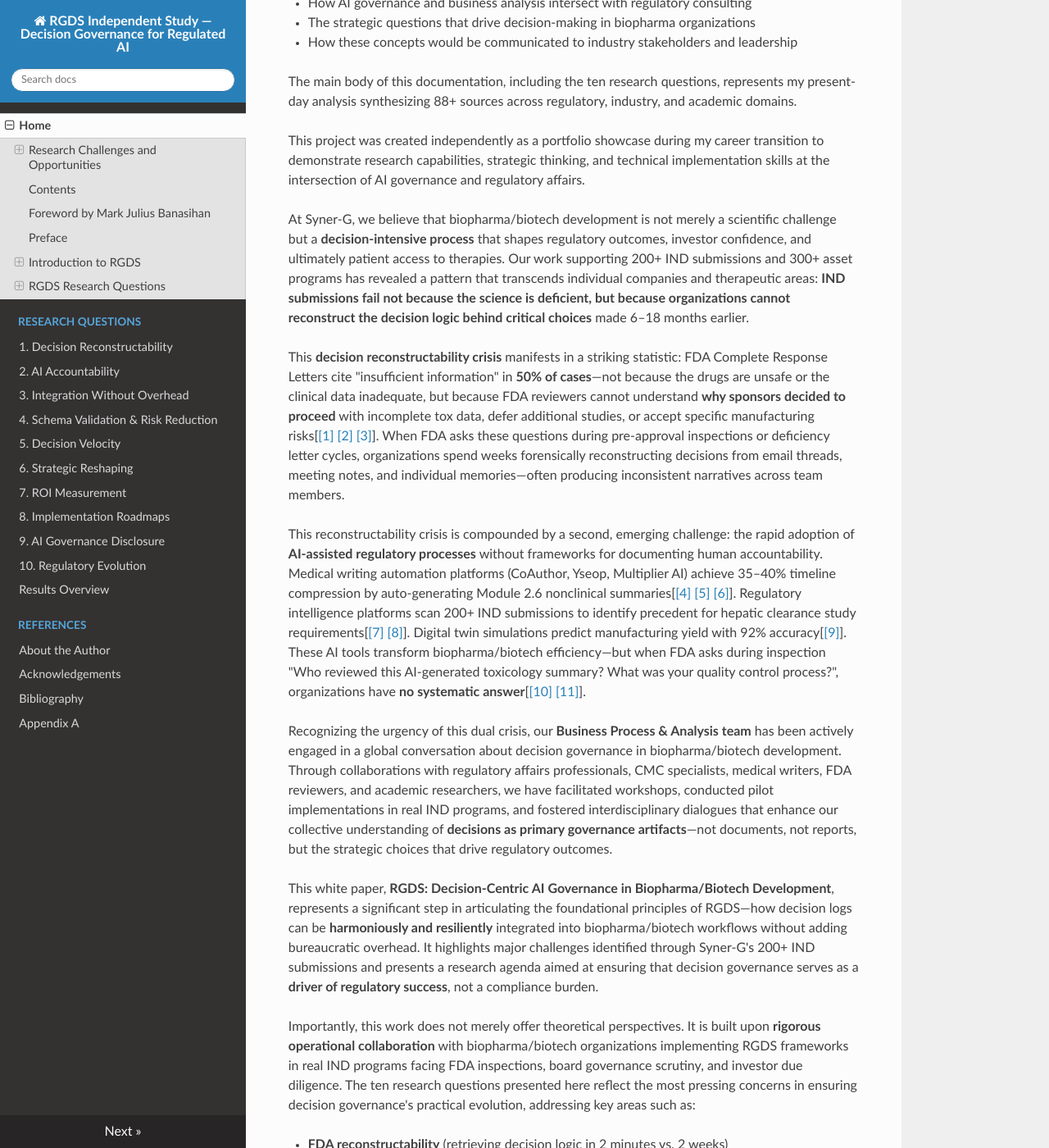
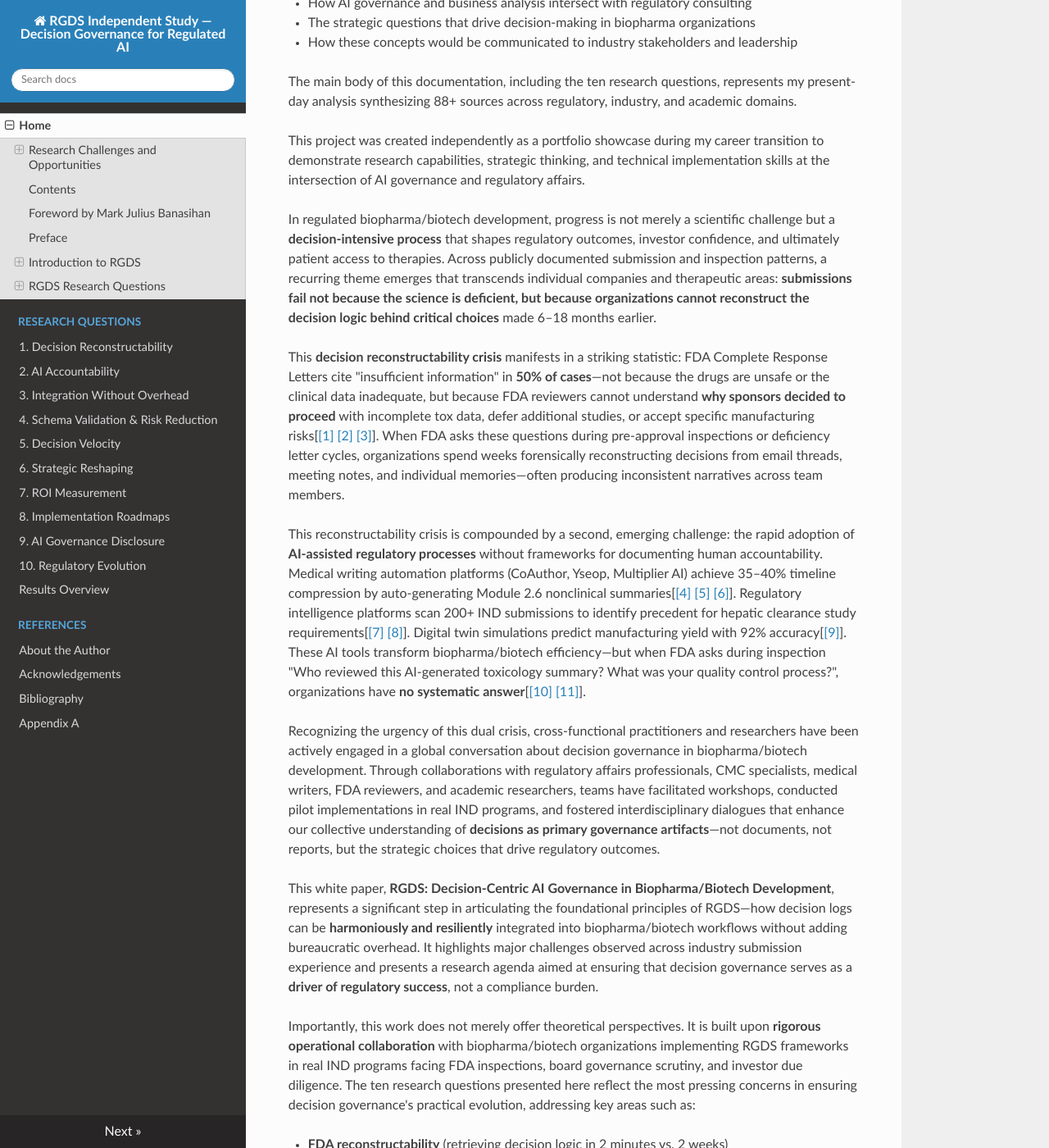
Before and after one commit to mj3b/rgds-independent-study, an MkDocs documentation site: the page built from docs/index.md, in a window 1280 px wide and 1400 px high, scrolled down 1777 px. Shown: the whole window at 82% size. Built offline with MkDocs 1.6.1, drawn with Linux system fonts in a browser that asks for light colours; nearby versions of some CDN libraries; some of the changed text lies outside the part shown.

Commit message:
Revise narrative for decision governance context
Updated the narrative to reflect a broader context for decision governance in biopharma/biotech development, emphasizing the importance of reconstructability and AI's role in regulatory processes.

```diff
--- a/docs/index.md
+++ b/docs/index.md
@@ -46,8 +46,8 @@ This documentation was created as an independent research initiative during my j
 **AUTHOR'S NOTE - PORTFOLIO PROJECT CONTEXT**
 
 This foreword is written as a hypothetical narrative exercise—imagining how a
-Principal AI Business Analyst (in a future role at a firm like Syner-G BioPharma
-Group) might articulate the strategic challenges and opportunities in decision
+Principal AI Business Analyst (in a future role at a regulated life-sciences advisory firm)
+might articulate the strategic challenges and opportunities in decision
 governance for biopharma development.
 
 The foreword is not a representation of my current employment. Rather, it
@@ -67,15 +67,15 @@ implementation skills at the intersection of AI governance and regulatory affair
 
 
 
-At Syner-G, we believe that biopharma/biotech development is not merely a scientific challenge but a **decision-intensive process** that shapes regulatory outcomes, investor confidence, and ultimately patient access to therapies. Our work supporting 200+ IND submissions and 300+ asset programs has revealed a pattern that transcends individual companies and therapeutic areas: **IND submissions fail not because the science is deficient, but because organizations cannot reconstruct the decision logic behind critical choices** made 6–18 months earlier.
+In regulated biopharma/biotech development, progress is not merely a scientific challenge but a **decision-intensive process** that shapes regulatory outcomes, investor confidence, and ultimately patient access to therapies. Across publicly documented submission and inspection patterns, a recurring theme emerges that transcends individual companies and therapeutic areas: **submissions fail not because the science is deficient, but because organizations cannot reconstruct the decision logic behind critical choices** made 6–18 months earlier.
 
 This **decision reconstructability crisis** manifests in a striking statistic: FDA Complete Response Letters cite "insufficient information" in **50% of cases**—not because the drugs are unsafe or the clinical data inadequate, but because FDA reviewers cannot understand **why sponsors decided to proceed** with incomplete tox data, defer additional studies, or accept specific manufacturing risks[[\[1\]](/references/bibliography/#cite1) [\[2\]](/references/bibliography/#cite2) [\[3\]](/references/bibliography/#cite3)]. When FDA asks these questions during pre-approval inspections or deficiency letter cycles, organizations spend weeks forensically reconstructing decisions from email threads, meeting notes, and individual memories—often producing inconsistent narratives across team members.
 
 This reconstructability crisis is compounded by a second, emerging challenge: the rapid adoption of **AI-assisted regulatory processes** without frameworks for documenting human accountability. Medical writing automation platforms (CoAuthor, Yseop, Multiplier AI) achieve 35–40% timeline compression by auto-generating Module 2.6 nonclinical summaries[[\[4\]](/references/bibliography/#cite4) [\[5\]](/references/bibliography/#cite5) [\[6\]](/references/bibliography/#cite6)]. Regulatory intelligence platforms scan 200+ IND submissions to identify precedent for hepatic clearance study requirements[[\[7\]](/references/bibliography/#cite7) [\[8\]](/references/bibliography/#cite8)]. Digital twin simulations predict manufacturing yield with 92% accuracy[[\[9\]](/references/bibliography/#cite9)]. These AI tools transform biopharma/biotech efficiency—but when FDA asks during inspection "Who reviewed this AI-generated toxicology summary? What was your quality control process?", organizations have **no systematic answer**[[\[10\]](/references/bibliography/#cite10) [\[11\]](/references/bibliography/#cite11)].
 
-Recognizing the urgency of this dual crisis, our **Business Process & Analysis team** has been actively engaged in a global conversation about decision governance in biopharma/biotech development. Through collaborations with regulatory affairs professionals, CMC specialists, medical writers, FDA reviewers, and academic researchers, we have facilitated workshops, conducted pilot implementations in real IND programs, and fostered interdisciplinary dialogues that enhance our collective understanding of **decisions as primary governance artifacts**—not documents, not reports, but the strategic choices that drive regulatory outcomes.
+Recognizing the urgency of this dual crisis, cross-functional practitioners and researchers have been actively engaged in a global conversation about decision governance in biopharma/biotech development. Through collaborations with regulatory affairs professionals, CMC specialists, medical writers, FDA reviewers, and academic researchers, teams have facilitated workshops, conducted pilot implementations in real IND programs, and fostered interdisciplinary dialogues that enhance our collective understanding of **decisions as primary governance artifacts**—not documents, not reports, but the strategic choices that drive regulatory outcomes.
 
-This white paper, **RGDS: Decision-Centric AI Governance in Biopharma/Biotech Development**, represents a significant step in articulating the foundational principles of RGDS—how decision logs can be **harmoniously and resiliently** integrated into biopharma/biotech workflows without adding bureaucratic overhead. It highlights major challenges identified through Syner-G's 200+ IND submissions and presents a research agenda aimed at ensuring that decision governance serves as a **driver of regulatory success**, not a compliance burden.
+This white paper, **RGDS: Decision-Centric AI Governance in Biopharma/Biotech Development**, represents a significant step in articulating the foundational principles of RGDS—how decision logs can be **harmoniously and resiliently** integrated into biopharma/biotech workflows without adding bureaucratic overhead. It highlights major challenges observed across industry submission experience and presents a research agenda aimed at ensuring that decision governance serves as a **driver of regulatory success**, not a compliance burden.
 
 Importantly, this work does not merely offer theoretical perspectives. It is built upon **rigorous operational collaboration** with biopharma/biotech organizations implementing RGDS frameworks in real IND programs facing FDA inspections, board governance scrutiny, and investor due diligence. The ten research questions presented here reflect the most pressing concerns in ensuring decision governance's practical evolution, addressing key areas such as:
 
@@ -99,7 +99,7 @@ These powerful AI platforms—**medical writing automation** (CoAuthor, Yseop),
 
 However, these AI efficiency gains introduced a **new governance challenge**: **How do we preserve human accountability when AI assists strategic decisions?** When a medical writer uses CoAuthor to draft a toxicology summary, who reviewed the output? What sections were rejected? Where did AI over-interpret clinical significance? When a regulatory strategist uses AI precedent analysis to decide whether to conduct a hepatic specialist study pre-IND, how is that AI-assisted decision documented for FDA inspection?
 
-Our work on **decision governance** began around seven years ago as an extension of biopharma/biotech project management research at Syner-G BioPharma Group. Back then, we were confronting operational challenges in IND submissions identified through our 200+ submission portfolio—**vendor coordination delays** (CRO tox reports arriving 4–6 weeks late), **scope creep** (discovering missing studies in Week 8 of 12-week timelines), **risk tolerance misalignment** (CEO committed to 12-month IND timeline while CMC team estimated 18 months for stability data), **CMC expectation gaps** (discovery vs. development mindset mismatch), and **late-breaking safety signals** (unexpected preclinical findings requiring rapid investigation) [[\[13\]](/references/bibliography/#cite13) [\[14\]](/references/bibliography/#cite14)].
+Work on **decision governance** began around seven years ago as an extension of biopharma/biotech project management research. Back then, teams were confronting operational challenges in IND submissions identified through multi-program portfolios—**vendor coordination delays** (CRO tox reports arriving 4–6 weeks late), **scope creep** (discovering missing studies in Week 8 of 12-week timelines), **risk tolerance misalignment** (CEO committed to 12-month IND timeline while CMC team estimated 18 months for stability data), **CMC expectation gaps** (discovery vs. development mindset mismatch), and **late-breaking safety signals** (unexpected preclinical findings requiring rapid investigation) [[\[13\]](/references/bibliography/#cite13) [\[14\]](/references/bibliography/#cite14)].
 
 We initially focused on biopharma/biotech project management discipline—**RACI matrices** (clarifying decision authority), **Critical Path Method** (identifying longest-pole constraints), **Target Product Profiles** (aligning development strategy with product vision), and **multi-tiered quality assurance** (author → peer review → QC specialist → functional lead → cross-functional red team) [[\[15\]](/references/bibliography/#cite15) [\[16\]](/references/bibliography/#cite16) [\[17\]](/references/bibliography/#cite17) [\[18\]](/references/bibliography/#cite18) [\[19\]](/references/bibliography/#cite19) [\[20\]](/references/bibliography/#cite20) [\[21\]](/references/bibliography/#cite21) [\[22\]](/references/bibliography/#cite22) [\[23\]](/references/bibliography/#cite23) [\[24\]](/references/bibliography/#cite24)]. These tools addressed **coordination** challenges effectively—reducing vendor delays, preventing scope creep, accelerating approvals. However, they did not address **reconstructability**. When FDA asked "Why did you proceed with incomplete tox data?", teams had emails and meeting notes but no **systematic decision record**[[\[3\]](/references/bibliography/#cite3) [\[13\]](/references/bibliography/#cite13) [\[25\]](/references/bibliography/#cite25)].
 
@@ -294,7 +294,7 @@ These questions highlight the **multifaceted challenges and opportunities** asso
 
 ### The 10 RGDS Research Questions
 
-Below are the ten research questions that structure this white paper. Each question represents a critical challenge in biopharma/biotech decision governance, supported by empirical evidence from Syner-G's 200+ IND submission portfolio, industry research, and FDA regulatory data.
+Below are the ten research questions that structure this white paper. Each question represents a critical challenge in biopharma/biotech decision governance, supported by empirical evidence from an industry-scale submission landscape, industry research, and FDA regulatory data.
 
 ---
 
```
